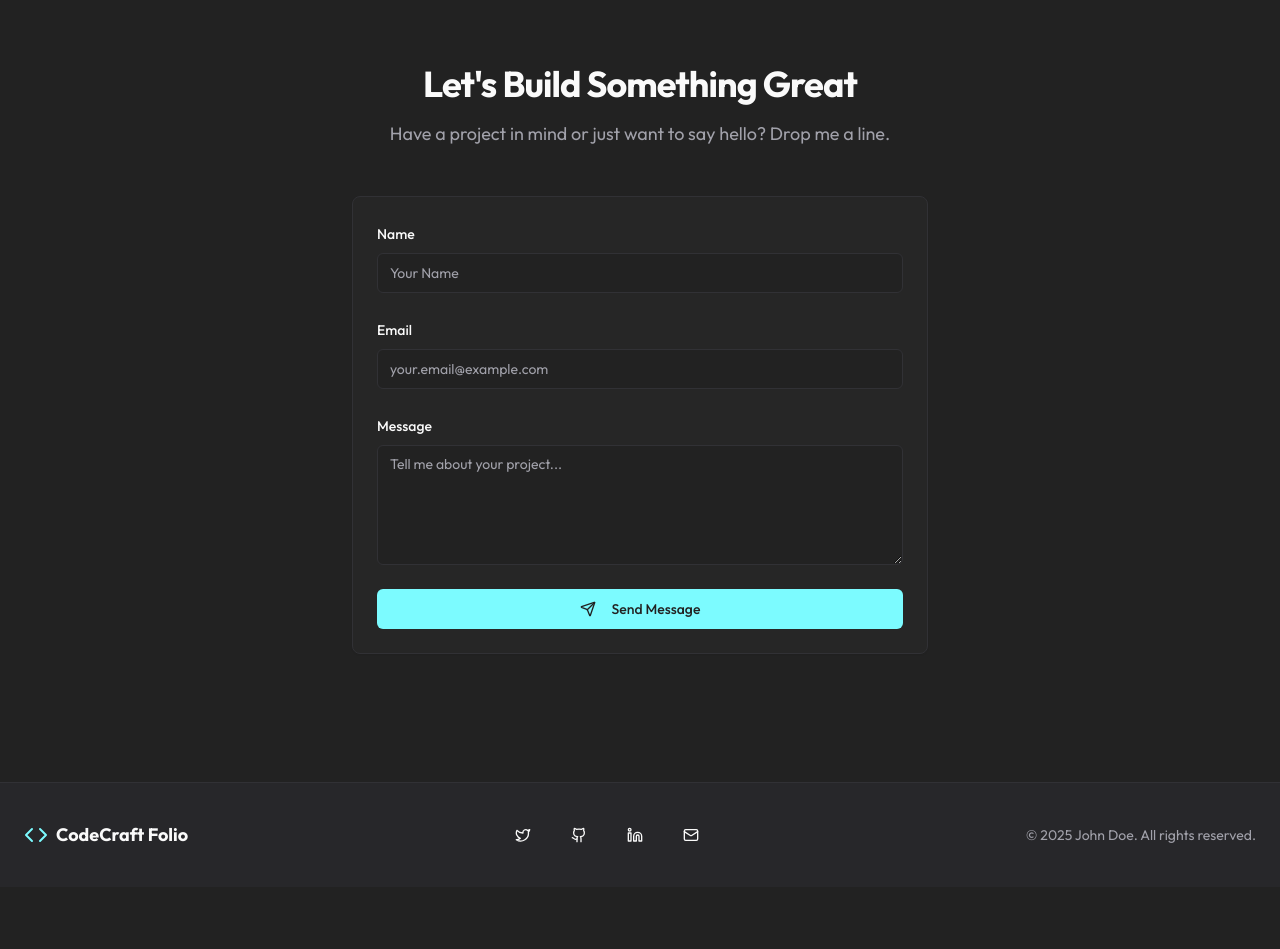
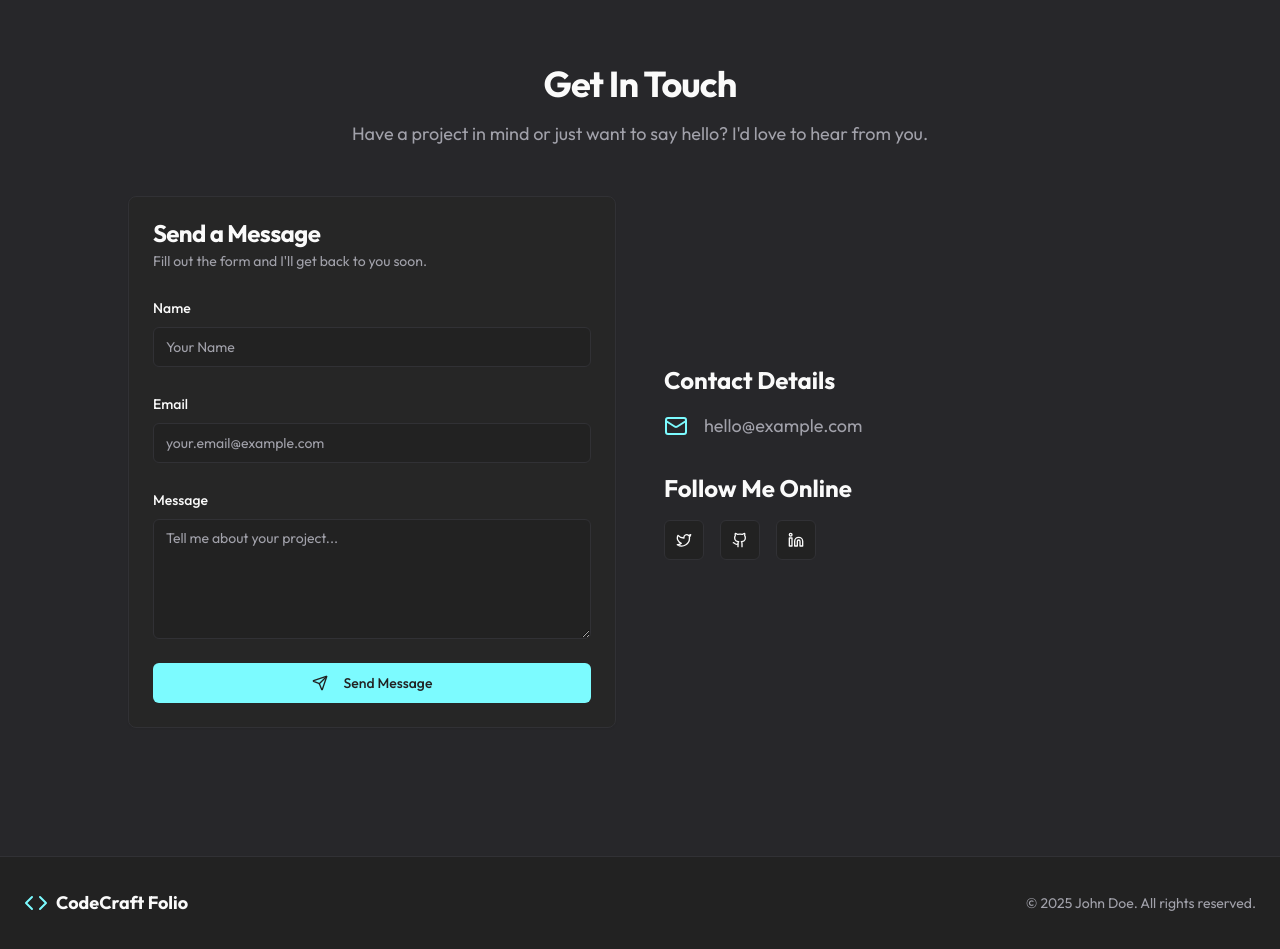
Before and after one commit to Sunnykumar-github/My-Portfolio, a Next.js app: page / in a window 1280 px wide. Shown: the part 5380-6329 px from the top of the page. Before the commit the page ends 6267 px from the top, so only its background shows below. Built offline with nearby package versions, Linux system fonts and the light colour scheme.

Commit message:
September 9, Commit

```diff
--- a/src/app/page.tsx
+++ b/src/app/page.tsx
@@ -5,7 +5,7 @@ import { Header } from '@/components/header';
 import { ProjectShowcase } from '@/components/project-showcase';
 import { Badge } from '@/components/ui/badge';
 import { Button } from '@/components/ui/button';
-import { Card, CardContent, CardHeader, CardTitle } from '@/components/ui/card';
+import { Card, CardContent, CardDescription, CardHeader, CardTitle } from '@/components/ui/card';
 import Image from 'next/image';
 import { AnimatedOnScroll } from '@/components/animated-on-scroll';
 
@@ -342,7 +342,7 @@ function MyWorkSection() {
 
 function ContactSection() {
   return (
-    <section id="contact" className="w-full py-20 md:py-32 overflow-hidden">
+    <section id="contact" className="w-full bg-secondary py-20 md:py-32 overflow-hidden">
       <div className="container mx-auto px-4 md:px-6">
         <AnimatedOnScroll
           classNameIn="animate-in fade-in duration-1000"
@@ -350,23 +350,65 @@ function ContactSection() {
           className="mx-auto max-w-3xl text-center"
         >
           <h2 className="font-headline text-3xl font-bold tracking-tight sm:text-4xl">
-            Let's Build Something Great
+            Get In Touch
           </h2>
           <p className="mt-4 text-lg text-muted-foreground">
-            Have a project in mind or just want to say hello? Drop me a line.
+            Have a project in mind or just want to say hello? I'd love to hear from you.
           </p>
         </AnimatedOnScroll>
+
+        <div className="mx-auto mt-12 grid max-w-5xl gap-12 md:grid-cols-2">
             <AnimatedOnScroll
-          classNameIn="animate-in fade-in slide-in-from-bottom-16 duration-1000 delay-200"
-          classNameOut="animate-out fade-out slide-out-to-bottom-16 duration-500 opacity-0"
-          className="mx-auto mt-12 max-w-xl"
+                classNameIn="animate-in fade-in slide-in-from-left-16 duration-1000 delay-200"
+                classNameOut="animate-out fade-out slide-out-to-left-16 duration-500 opacity-0"
             >
-          <Card>
-            <CardContent className="p-6">
+                <Card className="h-full">
+                    <CardHeader>
+                        <CardTitle>Send a Message</CardTitle>
+                        <CardDescription>Fill out the form and I'll get back to you soon.</CardDescription>
+                    </CardHeader>
+                    <CardContent>
                         <ContactForm />
                     </CardContent>
                 </Card>
             </AnimatedOnScroll>
+
+            <AnimatedOnScroll
+                classNameIn="animate-in fade-in slide-in-from-right-16 duration-1000 delay-400"
+                classNameOut="animate-out fade-out slide-out-to-right-16 duration-500 opacity-0"
+                className="flex flex-col justify-center space-y-8"
+            >
+                <div>
+                    <h3 className="font-headline text-2xl font-semibold">Contact Details</h3>
+                    <div className="mt-4 space-y-4">
+                         <a href="mailto:hello@example.com" className="flex items-center gap-4 group">
+                            <Mail className="h-6 w-6 text-primary transition-colors group-hover:text-primary/80"/>
+                            <span className="text-lg text-muted-foreground transition-colors group-hover:text-foreground">hello@example.com</span>
+                         </a>
+                    </div>
+                </div>
+                 <div>
+                    <h3 className="font-headline text-2xl font-semibold">Follow Me Online</h3>
+                    <div className="flex gap-4 mt-4">
+                        <Button variant="outline" size="icon" asChild>
+                            <Link href="#" aria-label="Twitter" target="_blank" className="transition-transform duration-300 hover:scale-110 hover:-translate-y-1">
+                                <Twitter className="h-5 w-5" />
+                            </Link>
+                        </Button>
+                        <Button variant="outline" size="icon" asChild>
+                            <Link href="#" aria-label="GitHub" target="_blank" className="transition-transform duration-300 hover:scale-110 hover:-translate-y-1">
+                                <Github className="h-5 w-5" />
+                            </Link>
+                        </Button>
+                        <Button variant="outline" size="icon" asChild>
+                            <Link href="#" aria-label="LinkedIn" target="_blank" className="transition-transform duration-300 hover:scale-110 hover:-translate-y-1">
+                                <Linkedin className="h-5 w-5" />
+                            </Link>
+                        </Button>
+                    </div>
+                </div>
+            </AnimatedOnScroll>
+        </div>
       </div>
     </section>
   );
@@ -374,33 +416,11 @@ function ContactSection() {
 
 function Footer() {
   return (
-    <footer className="w-full border-t bg-secondary">
+    <footer className="w-full border-t bg-background">
       <div className="container mx-auto flex flex-col items-center justify-between gap-4 px-4 py-8 md:flex-row md:px-6">
         <div className="flex items-center gap-2">
           <Code className="h-6 w-6 text-primary" />
           <span className="font-headline text-lg font-bold">CodeCraft Folio</span>
-        </div>
-        <div className="flex gap-4">
-          <Button variant="ghost" size="icon" asChild>
-            <Link href="#" aria-label="Twitter">
-              <Twitter className="h-5 w-5" />
-            </Link>
-          </Button>
-          <Button variant="ghost" size="icon" asChild>
-            <Link href="#" aria-label="GitHub">
-              <Github className="h-5 w-5" />
-            </Link>
-          </Button>
-          <Button variant="ghost" size="icon" asChild>
-            <Link href="#" aria-label="LinkedIn">
-              <Linkedin className="h-5 w-5" />
-            </Link>
-          </Button>
-          <Button variant="ghost" size="icon" asChild>
-            <Link href="mailto:hello@example.com" aria-label="Email">
-              <Mail className="h-5 w-5" />
-            </Link>
-          </Button>
         </div>
         <p className="text-sm text-muted-foreground">
           &copy; {new Date().getFullYear()} John Doe. All rights reserved.
```
Lines whose indentation alone changed are shown as unchanged.
